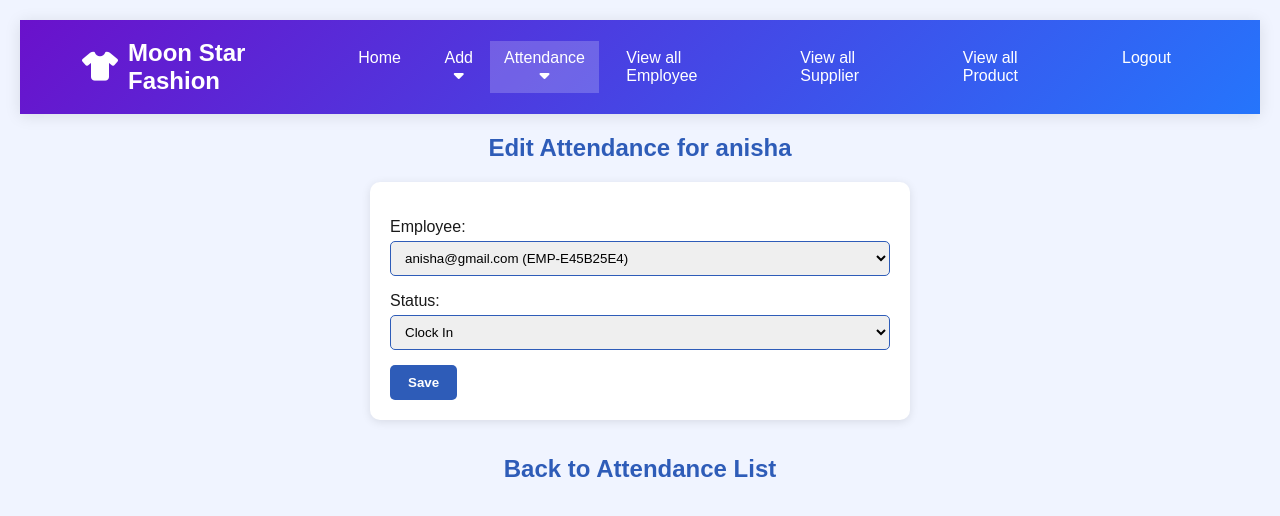
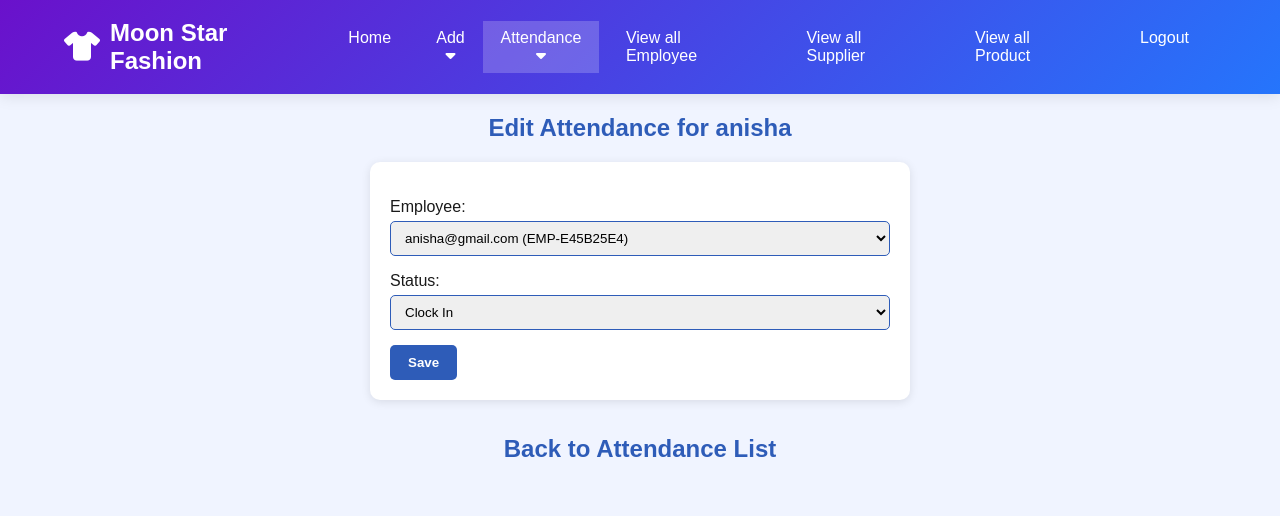
Before and after one commit to Lamia013/garment_management_system, a Django app: page /attendance/edit/67/ in a window 1280 px wide. Shown: the top 516 px of the page. Run offline with Django 5.2, Linux system fonts and the light colour scheme; a user stored in the database is signed in; data comes from the database, SQL or seed files in the repository.

Commit message:
Update attendance_edit.html

```diff
--- a/fms/fms/templates/attendance_edit.html
+++ b/fms/fms/templates/attendance_edit.html
@@ -10,7 +10,7 @@
             font-family: Arial, sans-serif;
             background-color: #f0f4ff;
             color: #1a1a1a;
-            margin: 20px;
+            margin: 0px;
         }
 
         h2 {
```
